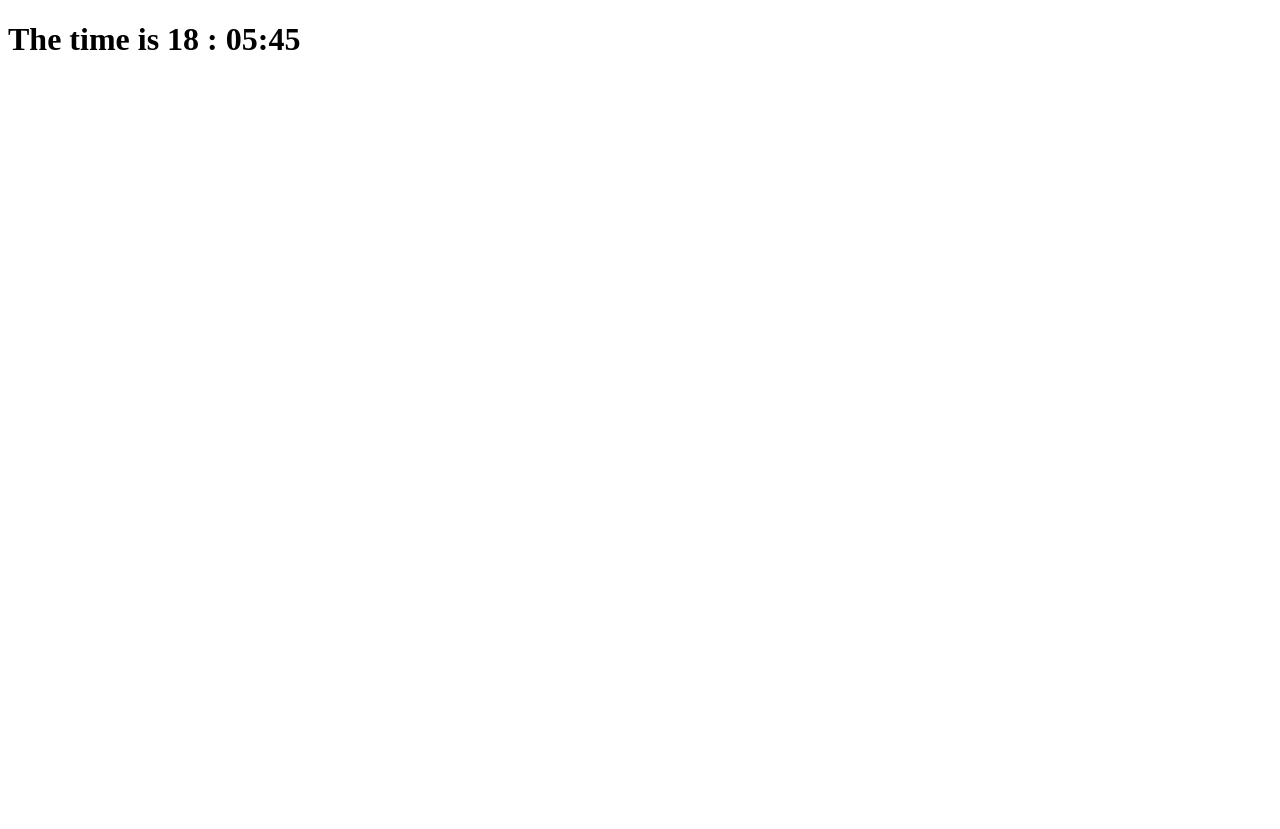
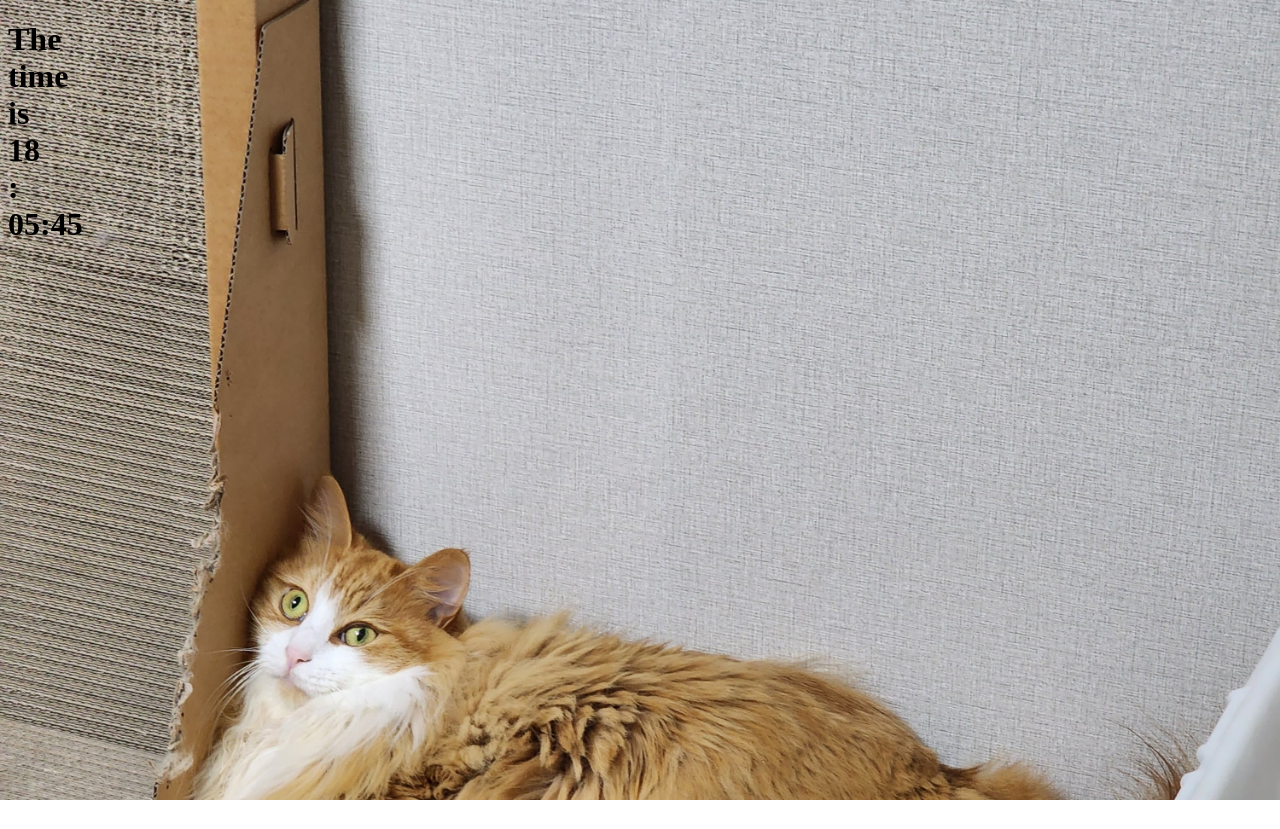
Before and after one commit to Empty-Bottles/Empty-Bottles.github.io, a plain HTML site: page index.html in a window 1280 px wide. After the commit the page ends 800 px from the top, so only its background shows below. Drawn offline with Linux system fonts and the light colour scheme.

Commit message:
Update style.css

```diff
--- a/src/style.css
+++ b/src/style.css
@@ -1,5 +1,6 @@
 body {
-  height: 100vh;
-  background-image: url("img/zzoraeng-e.jpg") no-repeat center;
+  width: 50px;
+  height: 50px;
+  background-image: url("img/zzoraeng-e.jpg");
   background-size: cover;
 }
```
